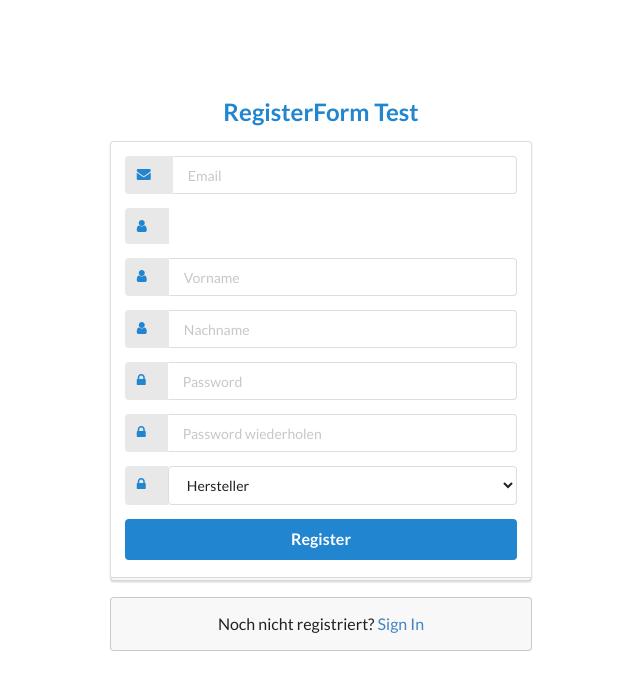
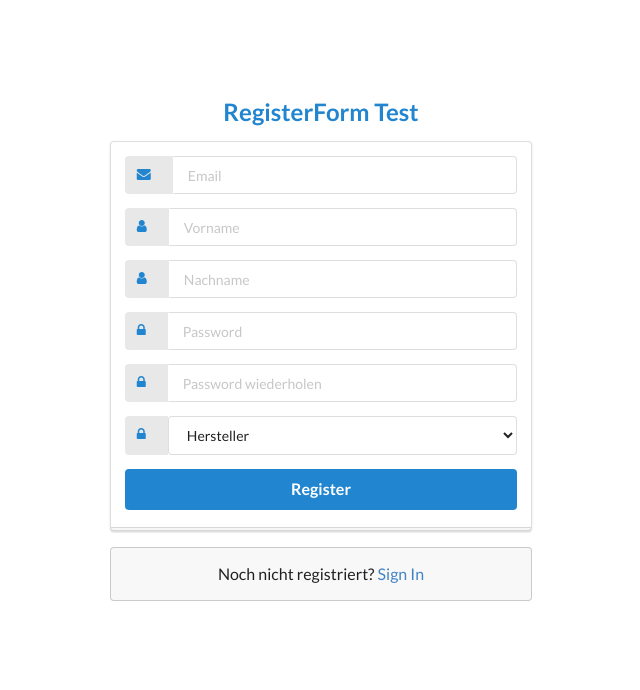
Before and after one commit to schenkd/webdev-project, a Flask app: template app/templates/auth/register.html in a window 1280 px wide. Shown: the top 690 px of the page, without its empty margins (319-959 px from the left). Run offline with Flask 2, Linux system fonts and the light colour scheme; the template is opened without the code that fills it: values that come from a table or form of the project are taken from there, others are empty; some libraries are stand-ins or nearby versions.

Commit message:
bug fix /w new user model

```diff
--- a/app/auth/views.py
+++ b/app/auth/views.py
@@ -28,7 +28,7 @@
                     password_hash=User.generate_password(request.form['password']),
                     permission=request.form['permission'])
         user.save()
-        flash('Willkommen {}!'.format(user.username))
+        flash('Willkommen {}!'.format(user.firstname))
         return redirect(url_for('main.index'))
     return render_template('auth/register.html', form=form)
 
--- a/app/main/views.py
+++ b/app/main/views.py
@@ -8,7 +8,7 @@
 
 @main.route('/', methods=['GET', 'POST'])
 def index():
-    if current_user.is_authenticated():
+    if current_user.is_authenticated:
         current_user.update_last_seen()
     return render_template('index.html')
 
--- a/app/templates/auth/register.html
+++ b/app/templates/auth/register.html
@@ -40,16 +40,6 @@
                                     <i class="mail blue icon"></i>
                                 </div>
                                 {{ form.email(placeholder="Email") }}
-                            </div>
-
-                        </div>
-                        <div class="field">
-
-                            <div class="ui left labeled input">
-                                <div class="ui label">
-                                    <i class="user blue icon"></i>
-                                </div>
-                                {{ form.username(placeholder="Username") }}
                             </div>
 
                         </div>
```
